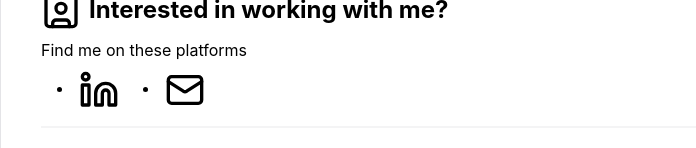
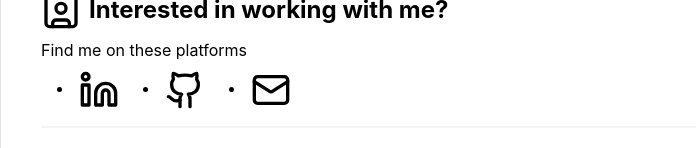
Before and after one commit to EthanChen-1/portfolio-2.0, a React (Vite) app: page / in a window 1280 px wide. Shown: the part 1311-1459 px from the top of the page, without its empty margins (0-696 px from the left). Built offline with nearby package versions, Linux system fonts and the light colour scheme.

Commit message:
added github to contacts

```diff
--- a/src/homepage/contact-me.tsx
+++ b/src/homepage/contact-me.tsx
@@ -1,5 +1,5 @@
 import React from "react";
-import { Contact, Linkedin, Mail } from "lucide-react";
+import { Contact, Linkedin, Mail, Github } from "lucide-react";
 
 export default function ContactMe() {
   return (
@@ -19,6 +19,11 @@ export default function ContactMe() {
           </a>
         </li>
         <li>
+          <a href="https://github.com/EthanChen-1" target="_blank">
+            <Github size={40} className="inline" />
+          </a>
+        </li>
+        <li>
           <a href="mailto:ethanchen4@gmail.com">
             <Mail size={40} className="inline" />
           </a>
```
